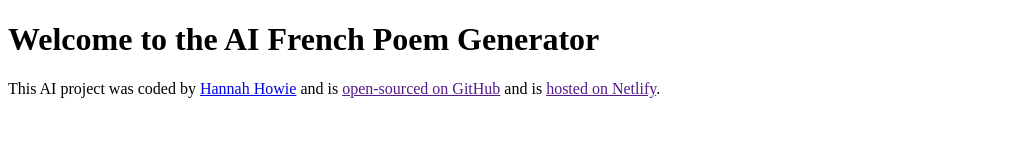
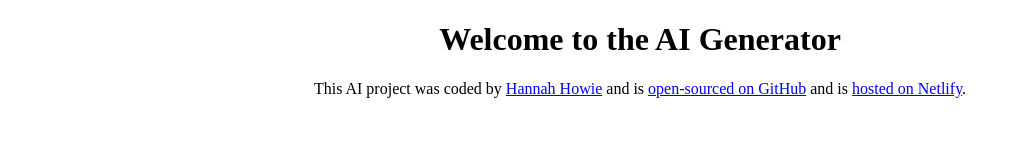
Before and after one commit to Hannah-h01/AI-Project, a plain HTML site: page index.html in a window 1280 px wide. Shown: the whole page, without its empty margins (0-1020 px from the left). Drawn offline with Linux system fonts and the light colour scheme.

Commit message:
Added footer details

```diff
--- a/index.html
+++ b/index.html
@@ -7,15 +7,19 @@
     <title>AI Generator</title>
   </head>
   <body>
-    <h1>Welcome to the AI French Poem Generator</h1>
+    <h1>Welcome to the AI Generator</h1>
 
     <footer>
       This AI project was coded by
       <a href="https://github.com/Hannah-h01/" target="_blank">Hannah Howie</a>
       and is
-      <a href="" target="_blank"> open-sourced on GitHub</a>
+      <a href="https://github.com/Hannah-h01/AI-Project" target="_blank">
+        open-sourced on GitHub</a
+      >
       and is
-      <a href="" target="_blank">hosted on Netlify</a>.
+      <a href="hannahs-ai-generator.netlify.app" target="_blank"
+        >hosted on Netlify</a
+      >.
     </footer>
 
     <script src="src/index.js"></script>
--- a/src/style.css
+++ b/src/style.css
@@ -0,0 +1,3 @@
+body {
+    text-align: center;
+}
```
